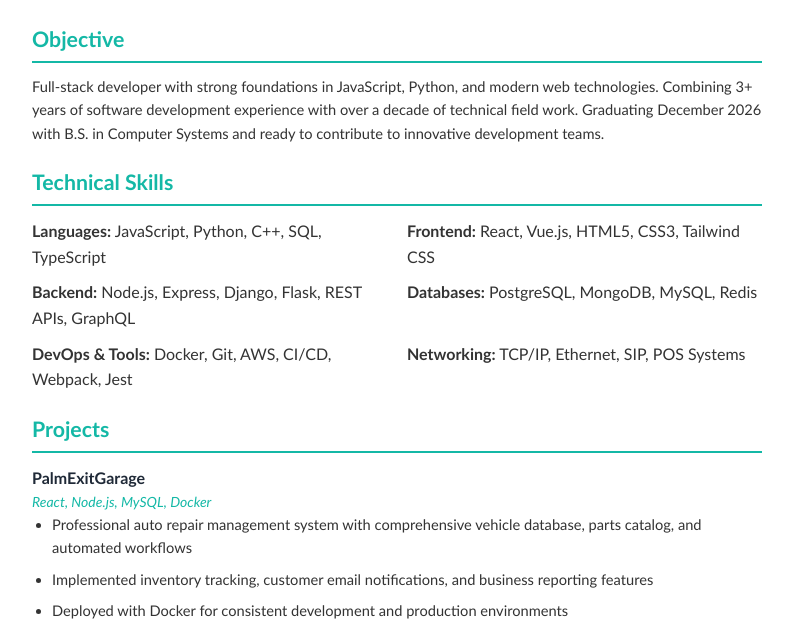
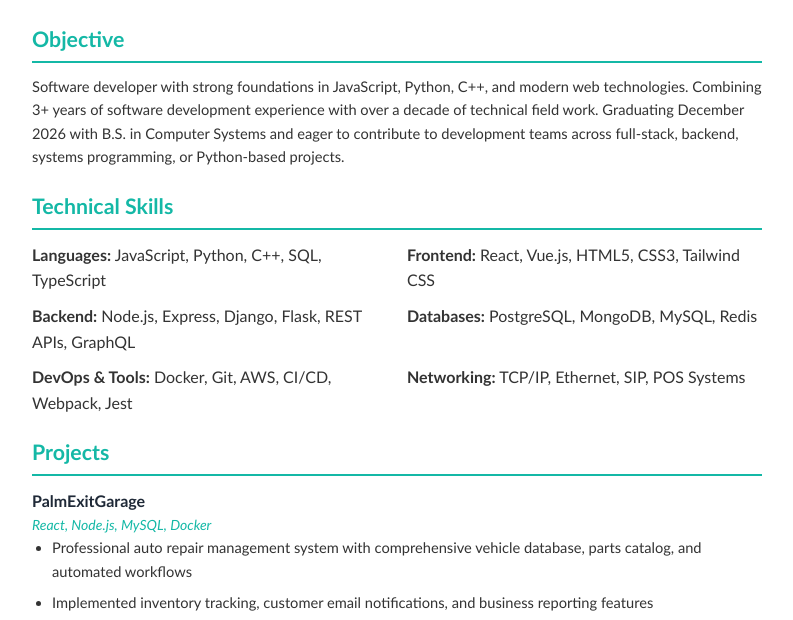
Before and after one commit to HoozHak/portfolio-website, a website: page Coty_ODea_Resume_2026.html in a window 1280 px wide. Shown: the part 175-795 px from the top of the page, without its empty margins (243-1036 px from the left). Drawn offline with Linux system fonts and the light colour scheme.

Commit message:
Broaden career focus to include all development opportunities
- Update from 'full-stack' specific to open to various dev roles
- Explicitly mention JavaScript, Python, C++, and web technologies
- Include full-stack, backend, systems programming, and Python projects

Co-Authored-By: Warp <agent@warp.dev>

```diff
--- a/Coty_ODea_Resume_2026.html
+++ b/Coty_ODea_Resume_2026.html
@@ -114,9 +114,10 @@
 
     <h2>Objective</h2>
     <p>
-        Full-stack developer with strong foundations in JavaScript, Python, and modern web technologies.
+        Software developer with strong foundations in JavaScript, Python, C++, and modern web technologies.
         Combining 3+ years of software development experience with over a decade of technical field work.
-        Graduating December 2026 with B.S. in Computer Systems and ready to contribute to innovative development teams.
+        Graduating December 2026 with B.S. in Computer Systems and eager to contribute to development teams
+        across full-stack, backend, systems programming, or Python-based projects.
     </p>
 
     <h2>Technical Skills</h2>
```
Also changed, not shown: index.html (+1 -1 lines).
